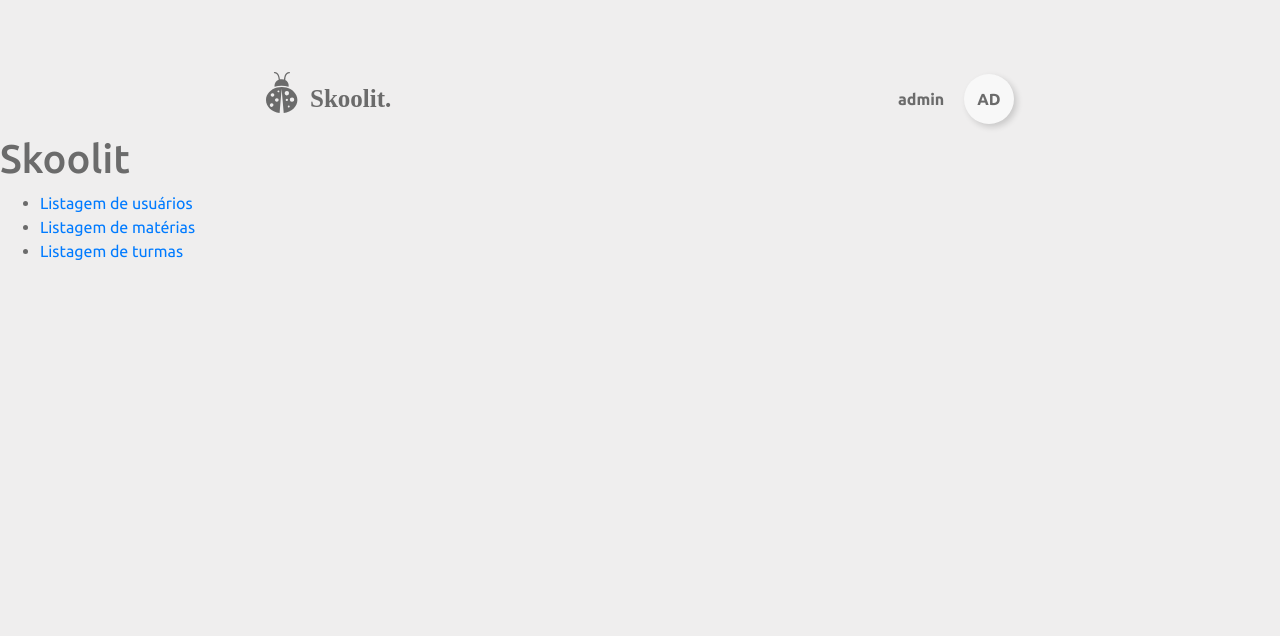
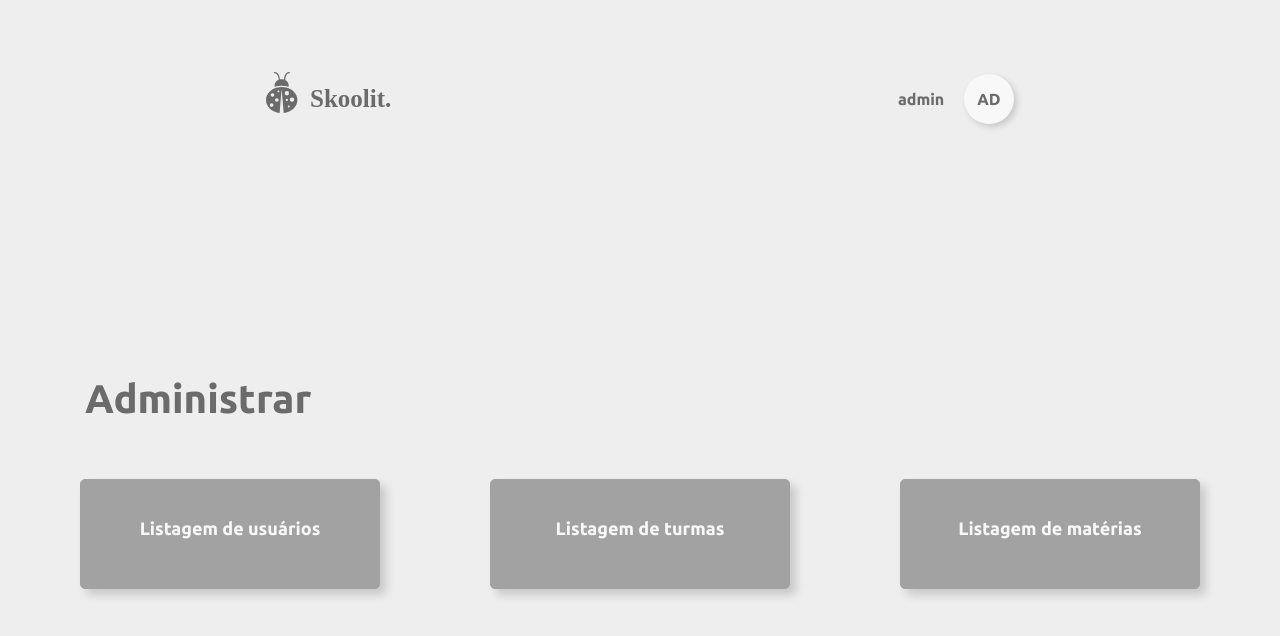
Before and after one commit to caioguedesam/skoolit_engsoft, a Flask app: page / in a window 1280 px wide. Shown: the top 636 px of the page. Run offline with Flask 2, Linux system fonts and the light colour scheme; a user stored in the database is signed in; some libraries are stand-ins or nearby versions.

Commit message:
Colocado estilização temporária na página home

```diff
--- /dev/null
+++ b/skoolit/static/home.css
@@ -0,0 +1,31 @@
+body {
+  background-color: var(--background);
+}
+
+.container {
+  margin-top: 240px;
+}
+
+#titulo, #sessao-nome {
+  font-weight: bold;
+}
+
+#sessao-nome {
+  font-size: 18px;
+}
+
+.card.sessao{
+  background-color: var(--background-card);
+  border-color: var(--background-card);
+  border-radius: 5px;
+  margin: 0px 10px 30px 10px;
+  height: 110px;
+  width: 300px;
+  box-shadow: 6px 6px 10px rgba(0, 0, 0, 0.16);
+}
+
+.card.sessao a {
+  /* color: inherit; */
+  color: var(--white);
+  text-decoration: none;
+}
--- a/skoolit/templates/home.html
+++ b/skoolit/templates/home.html
@@ -1,14 +1,39 @@
 {% extends "navfoot.html" %}
 
+{% block style %}
+    <link rel="stylesheet" href="{{ url_for('static', filename='home.css') }}">
+{% endblock %}
 
 {% block content %}
+<div class="container">
+	<div class="d-flex justify-content-between mb-5">
+		<h1 id="titulo">Administrar</h1>
+	</div>
 
-<h1>Skoolit</h1>
+	<div class="row d-flex justify-content-between align-items-center">
+		<div class="card sessao">
+			<div class="card-body d-flex justify-content-center align-items-center">
+				<h5 class="card-title text-center">
+					<a id="sessao-nome" href="{{url_for('usuarios.listar')}}">Listagem de usuários</a>
+				</h5>
+			</div>
+		</div>
 
-<ul>
-	<li><a href="{{url_for('usuarios.listar')}}">Listagem de usuários</a></li>
-	<li><a href="{{url_for('materias.listar')}}">Listagem de matérias</a></li>
-	<li><a href="{{url_for('turmas.listar')}}">Listagem de turmas</a></li>
-</ul>
+		<div class="card sessao">
+			<div class="card-body d-flex justify-content-center align-items-center">
+				<h5 class="card-title text-center">
+					<a id="sessao-nome" href="{{url_for('turmas.listar')}}">Listagem de turmas</a>
+				</h5>
+			</div>
+		</div>
 
+		<div class="card sessao">
+			<div class="card-body d-flex justify-content-center align-items-center">
+				<h5 class="card-title text-center">
+					<a id="sessao-nome" href="{{url_for('materias.listar')}}">Listagem de matérias</a>
+				</h5>
+			</div>
+		</div>
+	</div>
+</div>
 {% endblock %}
```
